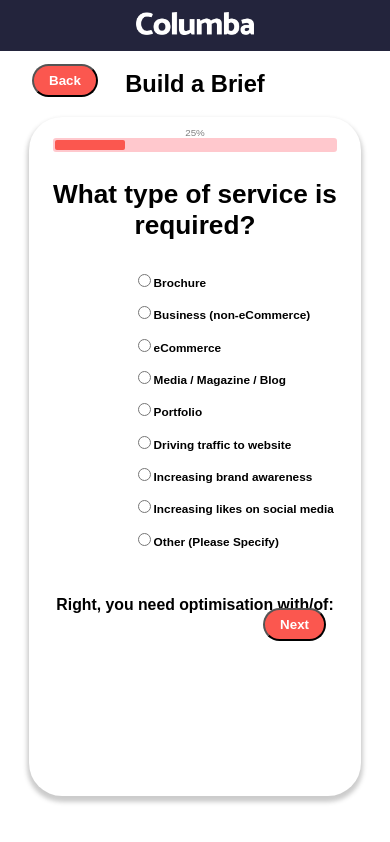
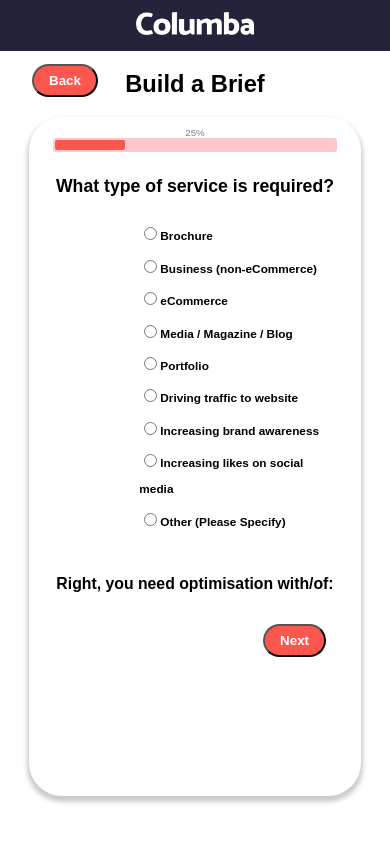
Before and after one commit to hazieon/buildabrief, a React (Create React App) app: page / in a window 390 px wide. Both pictures are taken after a click on the button "Next". Built offline with nearby package versions, Linux system fonts and the light colour scheme.

Commit message:
Interactivity & Responsiveness changes - cursor, hover, etc

```diff
--- a/src/components/Budget/index.js
+++ b/src/components/Budget/index.js
@@ -11,7 +11,7 @@ function Budget({ budgetSetter }) {
   };
   return (
     <>
-      <h3 className={styles.title}>What is your budget for this project?</h3>
+      <h4 className={styles.title}>What is your budget for this project?</h4>
 
       {/* <Typography id="range-slider" gutterBottom>
   Temperature range
--- a/src/components/Budget/index.module.css
+++ b/src/components/Budget/index.module.css
@@ -1,28 +1,3 @@
-/* .rangeContainer {
-  width: 500px;
-  display: inline-block;
-  position: relative;
-}
-.rangeWrapper {
-  position: absolute;
-  top: -50px;
-
-  margin: auto;
-  /* transform: translateX(-50%);
-} */
-
-/* .range {
-  background: #fff;
-  white-space: nowrap;
-  border: 1px solid #d2d2d2;
-  border-radius: 2px;
-  font-size: 13px;
-  letter-spacing: 0.02em;
-  color: #555;
-  width: 150px;
-  z-index: 10;
-  position: relative;
-} */
 .range:after {
   content: "";
   position: absolute;
@@ -61,3 +36,8 @@
   justify-content: center;
   align-items: center;
 }
+
+.title {
+  font-size: calc(6px + 3vmin);
+  user-select: none;
+}
--- a/src/components/Industry/index.js
+++ b/src/components/Industry/index.js
@@ -4,7 +4,7 @@ import styles from "./index.module.css";
 function Industry({ options, industrySetter }) {
   return (
     <>
-      <h3 className={styles.title}>What industry does your company work in?</h3>
+      <h4 className={styles.title}>What industry does your company work in?</h4>
 
       <select
         onChange={(event) => {
--- a/src/components/Industry/index.module.css
+++ b/src/components/Industry/index.module.css
@@ -5,3 +5,8 @@ select {
   box-shadow: 0px 1px 1px 1px rgba(255, 174, 181, 0.678);
   background-color: rgba(255, 244, 244, 0.678);
 }
+
+.title {
+  font-size: calc(6px + 3vmin);
+  user-select: none;
+}
--- a/src/components/Panel/index.module.css
+++ b/src/components/Panel/index.module.css
@@ -10,6 +10,9 @@
   width: 80vw;
   min-height: 78vh;
   overflow: visible;
+}
+.title {
+  font-size: calc(6px + 3vmin);
 }
 
 button {
@@ -71,7 +74,7 @@ button:hover {
   margin: 0px;
   font-size: calc(2px + 2vmin);
   opacity: 50%;
-  cursor: grab;
+  user-select: none;
 }
 .progressPercentage:hover {
   opacity: 100%;
@@ -81,9 +84,10 @@ button:hover {
   position: relative;
   border-radius: 3px;
   background-color: rgba(255, 174, 181, 0.678);
-  cursor: grab;
+  /* cursor: grab; */
   padding: 2px;
   max-width: 72vw;
+  user-select: none;
 }
 
 .progress {
@@ -92,6 +96,7 @@ button:hover {
   cursor: pointer;
   border-bottom: 10px solid var(--columba);
   max-width: 76vw;
+  user-select: none;
 }
 
 .selectionLabel {
@@ -101,6 +106,7 @@ button:hover {
 label {
   font-size: calc(4px + 2vmin);
   font-weight: bold;
+  cursor: pointer;
 }
 
 .selectionText {
@@ -108,6 +114,7 @@ label {
   color: var(--columba);
   text-decoration: underline;
   font-weight: bold;
+  user-select: none;
 }
 
 .selectionBox {
@@ -130,7 +137,7 @@ label {
   }
   .nextButton {
     right: 4rem;
-    top: 38rem;
+    top: 39rem;
   }
 }
 
--- a/src/components/Services/index.js
+++ b/src/components/Services/index.js
@@ -4,7 +4,7 @@ import styles from "./index.module.css";
 function Services({ options, serviceSetter }) {
   return (
     <>
-      <h3 className={styles.title}>What type of service is required?</h3>
+      <h4 className={styles.title}>Which service do you need support with?</h4>
 
       {options.map((item, index) => {
         return (
--- a/src/components/Services/index.module.css
+++ b/src/components/Services/index.module.css
@@ -3,3 +3,8 @@
   margin-left: 30%;
   margin-bottom: 0.6rem;
 }
+
+.title {
+  font-size: calc(6px + 3vmin);
+  user-select: none;
+}
--- a/src/components/Types/index.js
+++ b/src/components/Types/index.js
@@ -4,7 +4,7 @@ import styles from "./index.module.css";
 function Types({ options, typeSetter }) {
   return (
     <>
-      <h3 className={styles.title}>What type of service is required?</h3>
+      <h4 className={styles.title}>What type of service is required?</h4>
 
       {options.map((item, index) => {
         return (
--- a/src/components/Types/index.module.css
+++ b/src/components/Types/index.module.css
@@ -3,3 +3,8 @@
   margin-left: 30%;
   margin-bottom: 0.4rem;
 }
+
+.title {
+  font-size: calc(6px + 3vmin);
+  user-select: none;
+}
```
